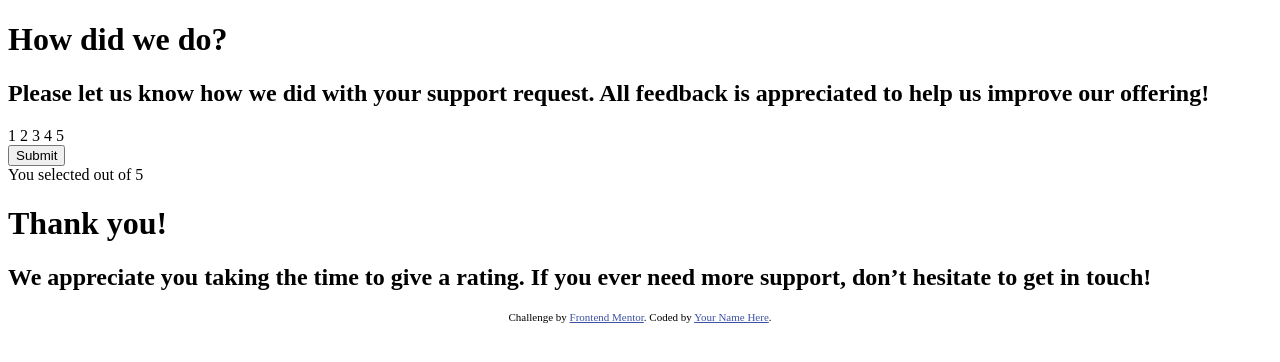
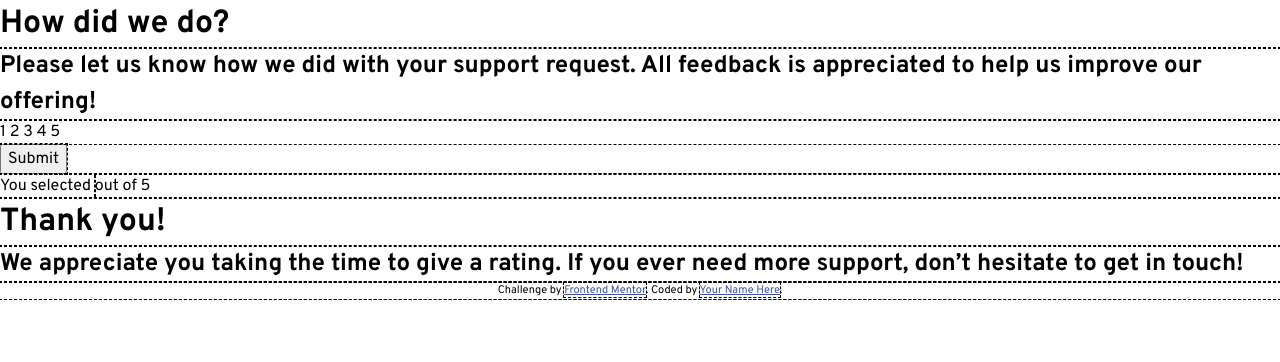
Before and after one commit to wmartyr/interactive-rating-component-main, a plain HTML site: page index.html in a window 1280 px wide. Drawn offline with Linux system fonts and the light colour scheme.

Commit message:
Code basic CSS.

```diff
--- a/index.html
+++ b/index.html
@@ -8,6 +8,9 @@
 
   <link rel="icon" type="image/png" sizes="32x32" href="./images/favicon-32x32.png">
   <link rel="stylesheet" href="./styles/style.css">
+  <link rel="preconnect" href="https://fonts.googleapis.com">
+  <link rel="preconnect" href="https://fonts.gstatic.com" crossorigin>
+  <link href="https://fonts.googleapis.com/css2?family=Overpass:wght@400;700&display=swap" rel="stylesheet">
   <title>Frontend Mentor | Interactive rating component</title>
 
 </head>
--- a/styles/style.css
+++ b/styles/style.css
@@ -1,3 +1,83 @@
+/* Box sizing rules */
+*,
+*::before,
+*::after {
+  outline: dashed 1px black;
+  box-sizing: border-box;
+}
+
+:root {
+  --color-primary-orange: hsl(25, 97%, 53%);
+  --color-neutral-light-grey: hsl(217, 12%, 63%);
+  --color-neutral-medium-grey: hsl(216, 12%, 54%);
+  --color-neutral-dark-blue: hsl(213, 19%, 18%);
+  --color-neutral-darker-blue: hsl(216, 12%, 8%);
+  font-family: 'Overpass', sans-serif;
+}
+
+/* Remove default margin */
+body,
+h1,
+h2,
+h3,
+h4,
+p,
+figure,
+blockquote,
+dl,
+dd {
+  margin: 0;
+}
+
+/* Remove list styles on ul, ol elements with a list role, which suggests default styling will be removed
+ul[role='list'],
+ol[role='list'] {
+  list-style: none;
+} */
+
+/* Set core root defaults */
+html:focus-within {
+  scroll-behavior: smooth;
+}
+
+/* Set core body defaults */
+body {
+  min-height: 100vh;
+  text-rendering: optimizeSpeed;
+  line-height: 1.5;
+}
+
+/* Make images easier to work with */
+img,
+picture {
+  max-width: 100%;
+  display: block;
+}
+
+/* Inherit fonts for inputs and buttons */
+input,
+button,
+textarea,
+select {
+  font: inherit;
+}
+
+/* Remove all animations, transitions and smooth scroll for people that prefer not to see them */
+@media (prefers-reduced-motion: reduce) {
+  html:focus-within {
+    scroll-behavior: auto;
+  }
+
+  *,
+  *::before,
+  *::after {
+    animation-duration: 0.01ms !important;
+    animation-iteration-count: 1 !important;
+    transition-duration: 0.01ms !important;
+    scroll-behavior: auto !important;
+  }
+}
+
 .attribution {
   font-size: 11px;
   text-align: center;
```
Lines whose indentation alone changed are shown as unchanged.
